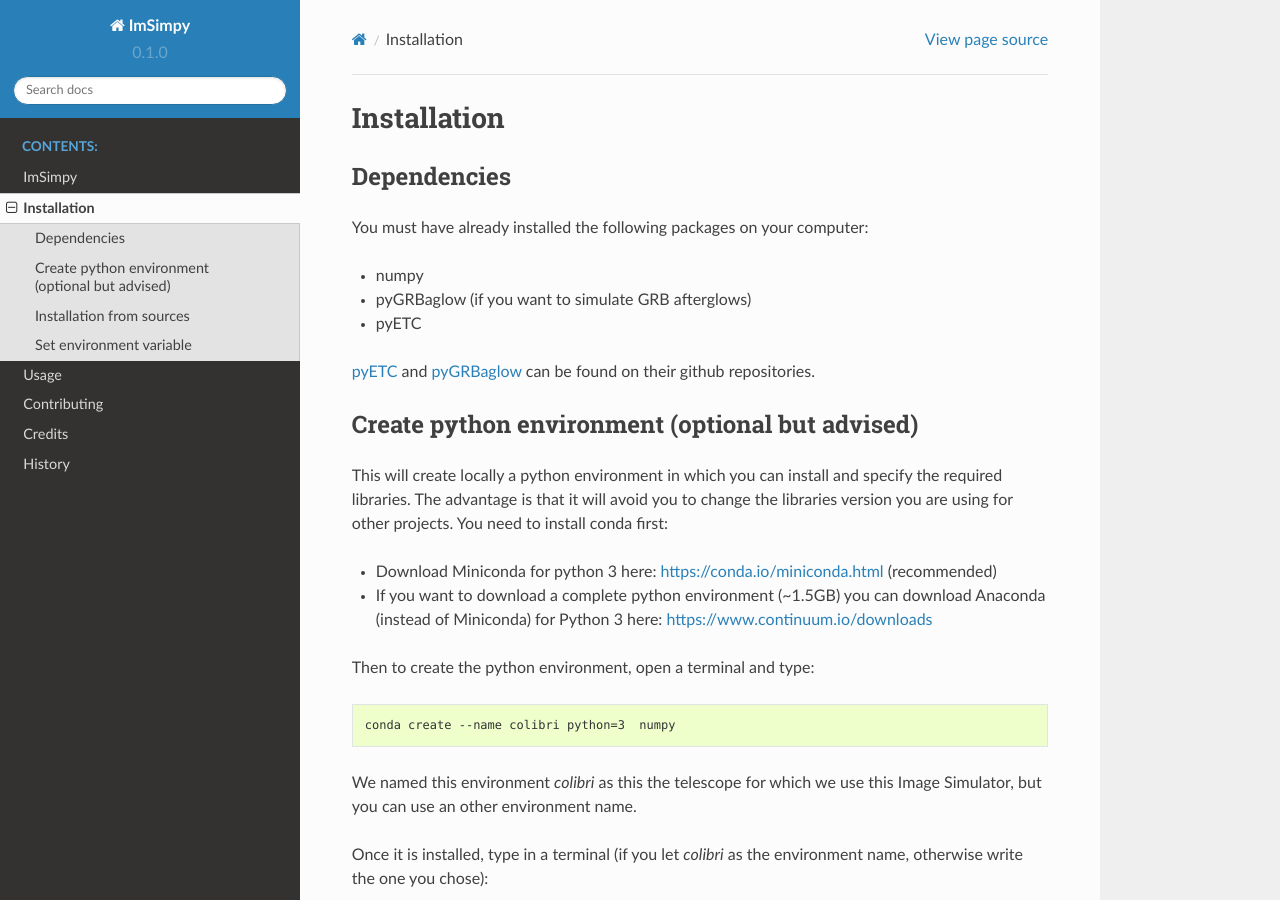
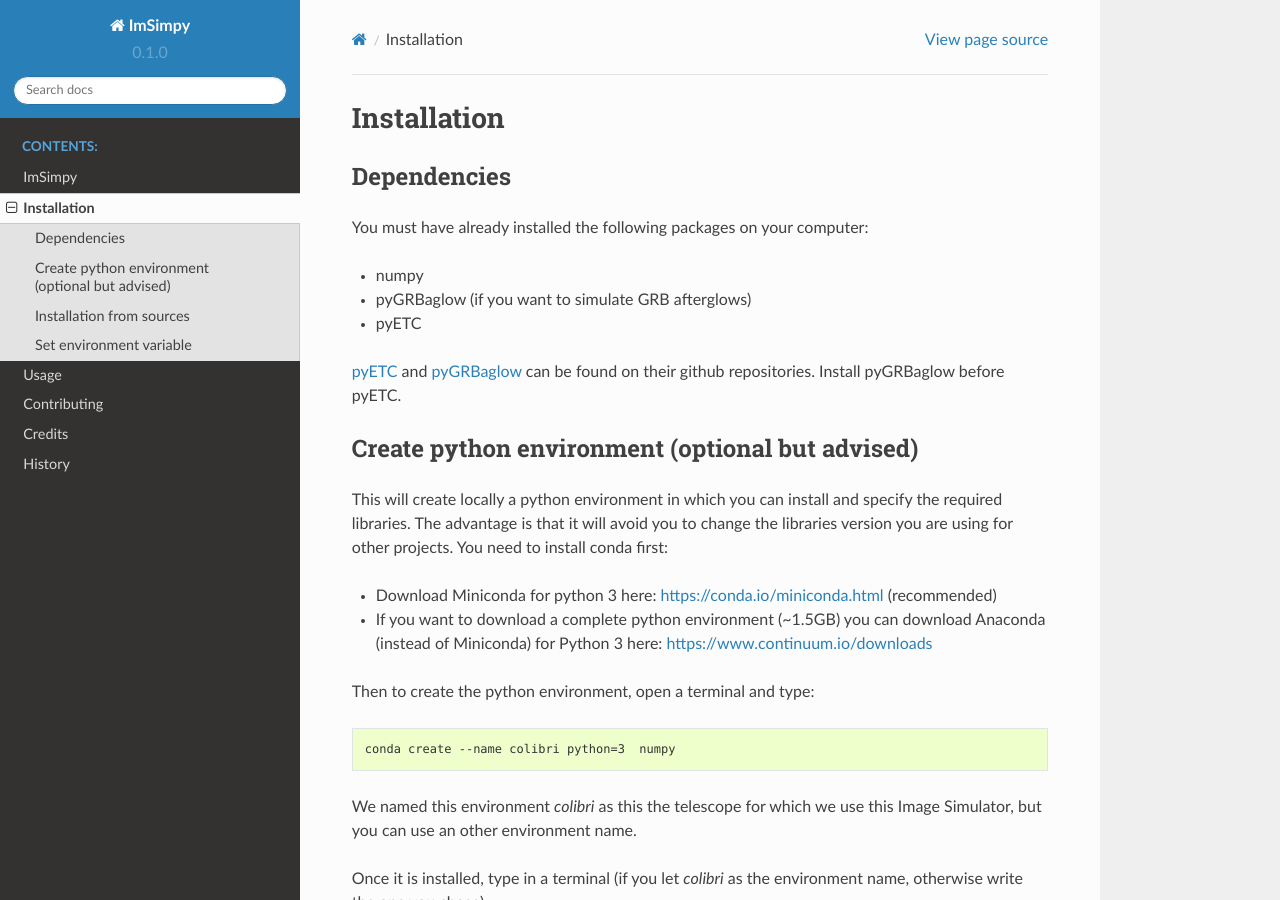
Before and after one commit to mtourneur/ImSimpy, a Sphinx documentation site: the page built from docs/installation.rst, in a window 1280 px wide and 900 px high. Built offline with Sphinx 7.4.7 and the Read the Docs theme 2.0.0, drawn with Linux system fonts in a browser that asks for light colours; pages that are not in the unit, such as notebooks, are missing from menus.

Commit message:
updated documentation

```diff
--- a/docs/installation.rst
+++ b/docs/installation.rst
@@ -14,7 +14,7 @@ You must have already installed the following packages on your computer:
 - pyGRBaglow (if you want to simulate GRB afterglows)
 - pyETC
 
-`pyETC`_ and `pyGRBaglow`_ can be found on their github repositories.
+`pyETC`_ and `pyGRBaglow`_ can be found on their github repositories. Install pyGRBaglow before pyETC.
 
 .. _pyETC: https://github.com/dcorre/pyETC
 .. _pyGRBaglow: https://github.com/dcorre/pyGRBaglow
```
